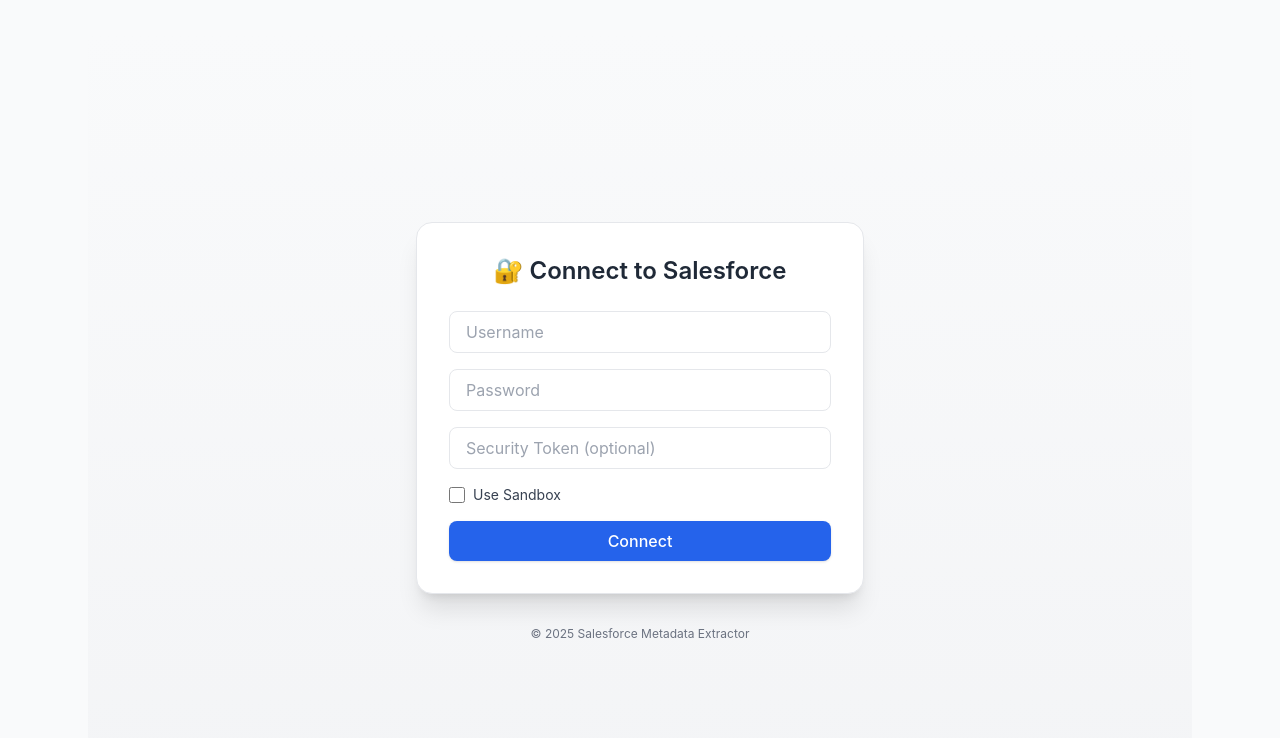
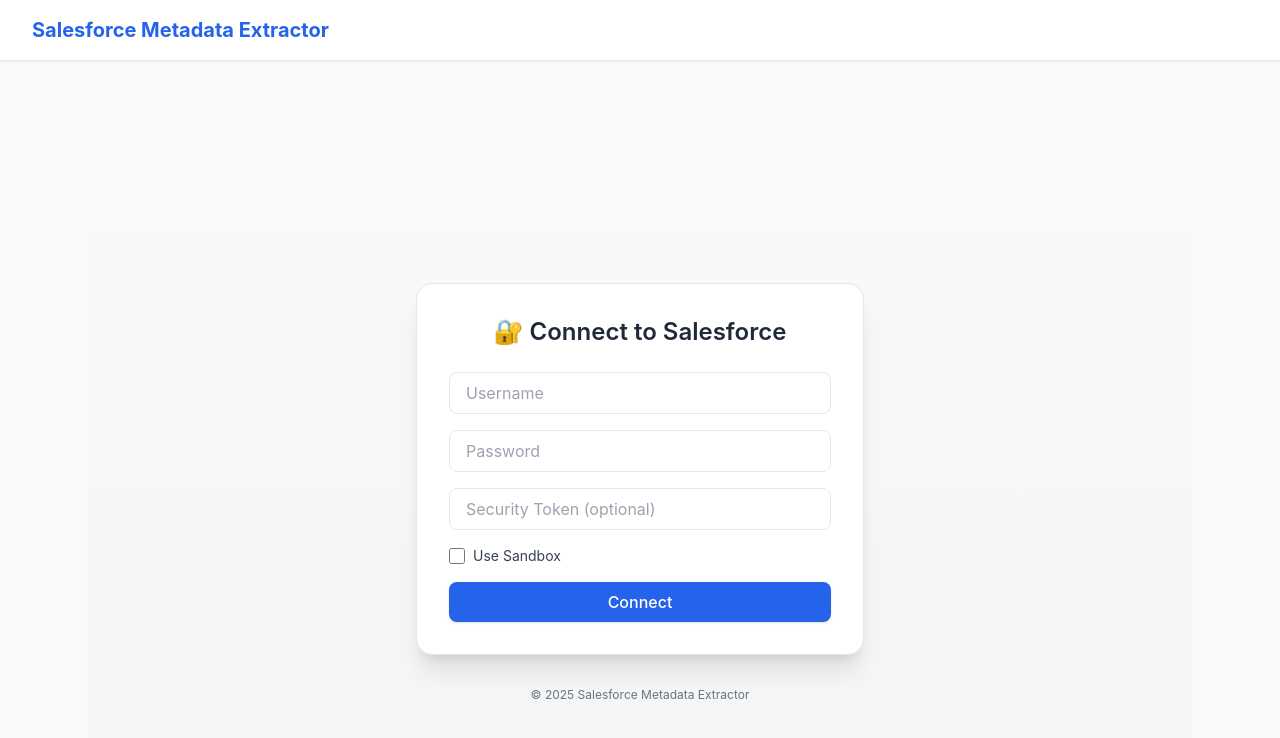
Before and after one commit to Devil-1412/salesforce-fields-metadata-extracter, a Next.js app: page / in a window 1280 px wide. Shown: the top 738 px of the page. Built offline with nearby package versions, Linux system fonts and the light colour scheme.

Commit message:
Update layout.js

```diff
--- a/app/layout.js
+++ b/app/layout.js
@@ -1,4 +1,3 @@
-// layout.js
 import './globals.css';
 import { usePathname } from 'next/navigation';
 
@@ -8,18 +7,19 @@ export const metadata = {
 };
 
 export default function RootLayout({ children }) {
-  const pathname = usePathname();
-  const showHeader = pathname !== '/';
+  const pathname = usePathname(); // ✅ inside the component
+  const isLoggedIn = !!sessionStorage.getItem("accessToken"); // check login
+  const showLogout = isLoggedIn && pathname !== "/"; // hide logout on login page
 
   return (
     <html lang="en">
       <body>
-        {showHeader && (
-          <header className="navbar">
-            <h1 className="text-xl font-bold text-primary">Salesforce Metadata Extractor</h1>
+        <header className="navbar">
+          <h1 className="text-xl font-bold text-primary">Salesforce Metadata Extractor</h1>
+          {showLogout && (
             <a href="/" className="btn btn-secondary">Logout</a>
-          </header>
-        )}
+          )}
+        </header>
         <main className="container">{children}</main>
       </body>
     </html>
```
